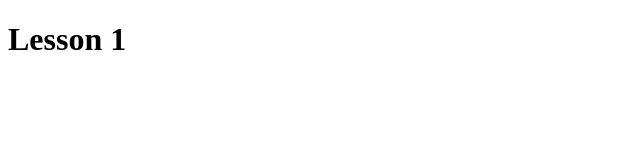
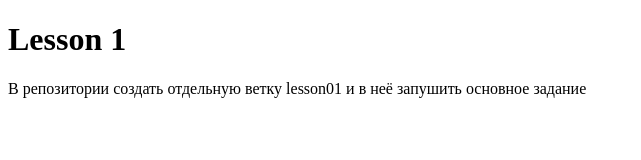
Before and after one commit to Shummik/JSCourse, a plain HTML site: page lesson_1/index.html in a window 1280 px wide. Shown: the whole page, without its empty margins (0-641 px from the left). Drawn offline with Linux system fonts and the light colour scheme.

```diff
--- a/lesson_1/index.html
+++ b/lesson_1/index.html
@@ -9,6 +9,7 @@
 <body>
 
   <h1>Lesson 1</h1>
+  <p> В репозитории создать отдельную ветку lesson01 и в неё запушить основное задание</p>
   <script src="script.js" async defer></script>
 </body>
 </html>
```
